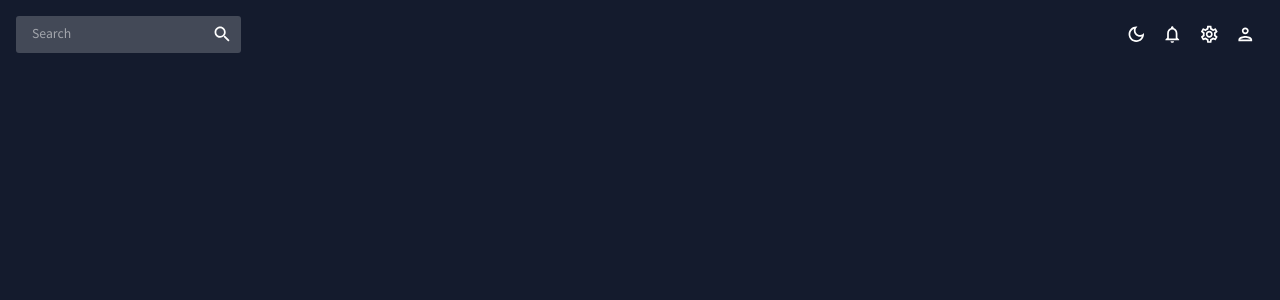
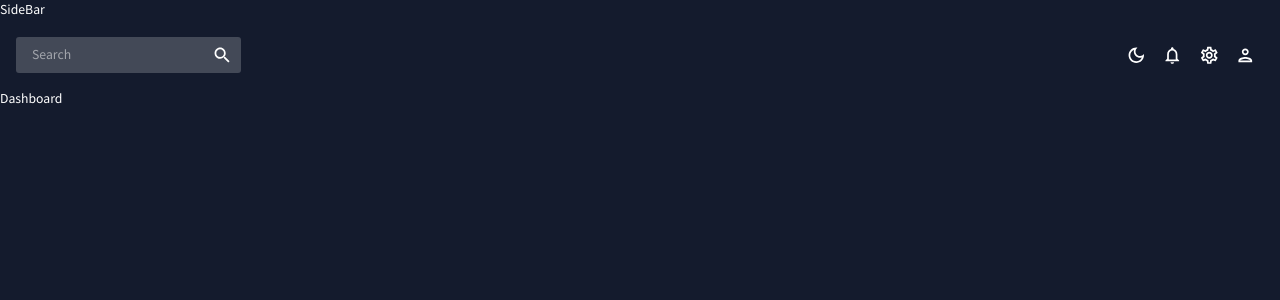
Before and after one commit to romiaujla/react-admin, a React (Create React App) app: page / in a window 1280 px wide. Shown: the top 300 px of the page. Built offline with nearby package versions, Linux system fonts and the light colour scheme.

Commit message:
added imports for sidebar and initialized routing for the dashboard

```diff
--- a/src/App.js
+++ b/src/App.js
@@ -1,6 +1,9 @@
 import { ColorModeContext, useMode } from "./theme";
 import { CssBaseline, ThemeProvider } from "@mui/material";
 import TopBar from "../src/scenes/global/TopBar";
+import SideBar from "../src/scenes/global/SideBar";
+import { Route, Routes } from "react-router-dom";
+import Dashboard from "./scenes/dashboard";
 
 function App() {
   const [theme, colorMode] = useMode();
@@ -10,7 +13,11 @@
         <CssBaseline />
         <div className="app">
           <main className="content">
-            <TopBar></TopBar>
+            <SideBar />
+            <TopBar />
+            <Routes>
+              <Route path="/" element={<Dashboard />} />
+            </Routes>
           </main>
         </div>
       </ThemeProvider>
--- a/src/scenes/global/SideBar.jsx
+++ b/src/scenes/global/SideBar.jsx
@@ -1,5 +1,5 @@
 const SideBar = () => {
-    return <div>Sidebar</div>
+    return <div>SideBar</div>
 }
 
-export default Sidebar;
+export default SideBar;
```
